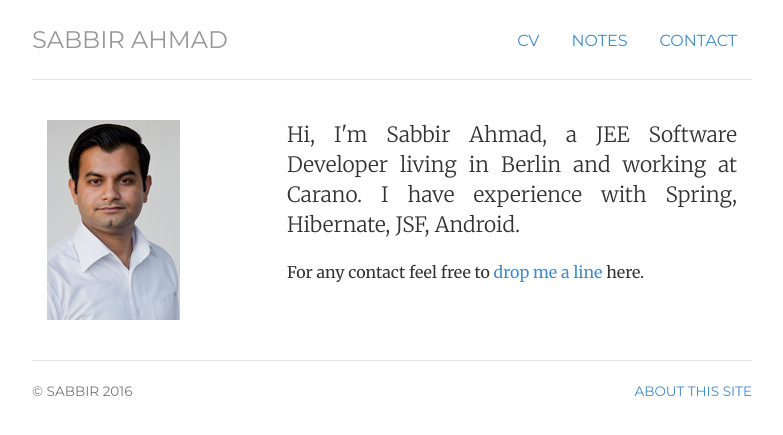
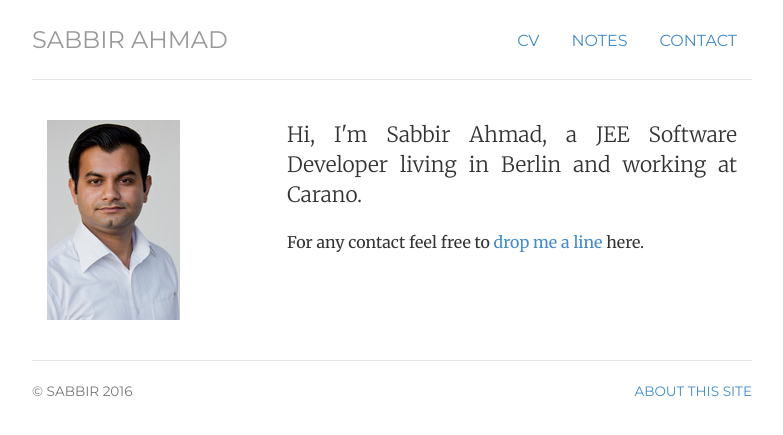
Before and after one commit to muktoshuvro/muktoshuvro.github.io, a Jekyll site: the page built from index.html, in a window 1280 px wide. Shown: the top 435 px of the page, without its empty margins (248-1031 px from the left). Built offline with Jekyll 4.4.1, drawn with Linux system fonts in a browser that asks for light colours.

Commit message:
new update

```diff
--- a/index.html
+++ b/index.html
@@ -13,8 +13,7 @@ description: Sabbir Ahmad is a Berlin based Software Developer and Tech Enthusia
 	</div>
 	<div itemscope itemtype="http://data-vocabulary.org/Person" class="col-sm-8">
 	<p class="lead" align="justify">Hi, I'm Sabbir Ahmad, a JEE Software Developer
-		living in Berlin and working at Carano. I have experience with Spring, Hibernate, JSF, Android.
-		</p>
+		living in Berlin and working at Carano. </p>
 	<p>For any contact feel free to <a href="contact">drop me a line</a> here.</p>
 	</div>
 </div>
```
